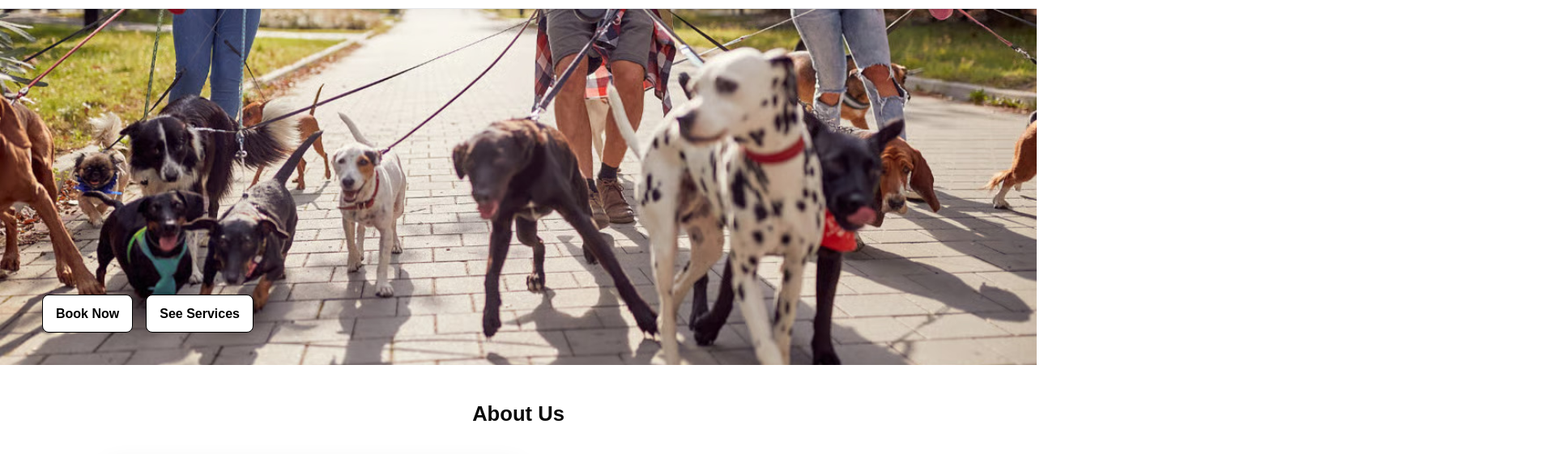
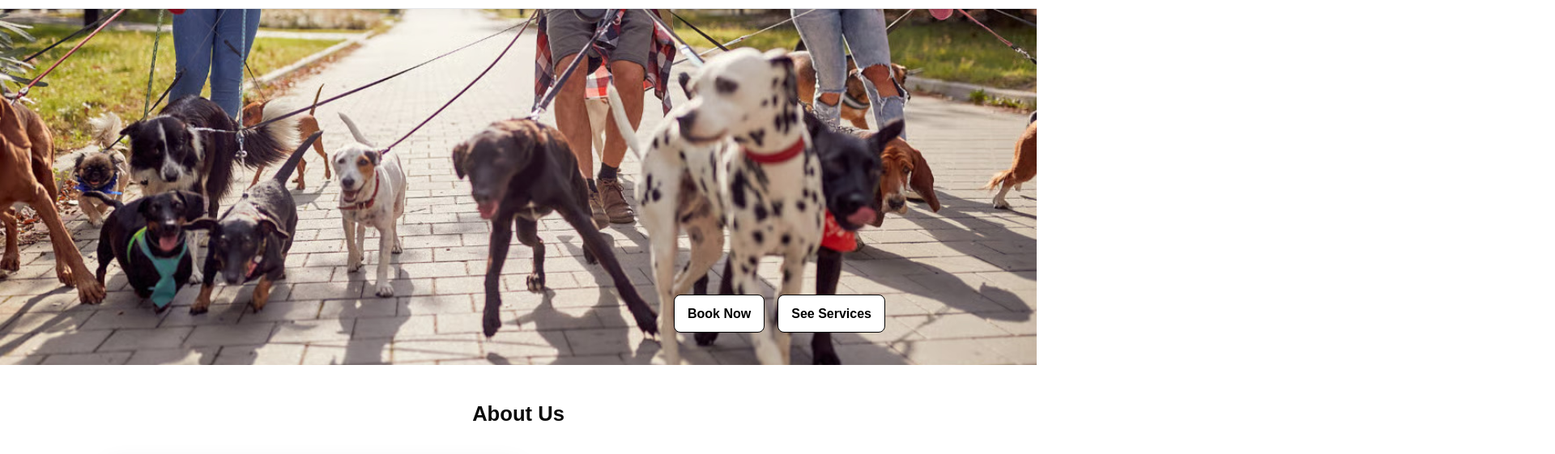
Before and after one commit to ashley0308/ashley0308.github.io, a plain HTML site: page index.html in a window 1280 px wide. Shown: the part 48-609 px from the top of the page at 81% size, 1920 px wide, since content can reach past the window. Drawn offline with Linux system fonts and the light colour scheme.

Commit message:
alightment

```diff
--- a/styles.css
+++ b/styles.css
@@ -161,7 +161,7 @@ body {
 .hero-cta {
   position: absolute;
   bottom: 9%;
-  right: 10%;
+  left: 65%;
   display: flex;
   gap: 1rem;
   flex-wrap: wrap;
```
